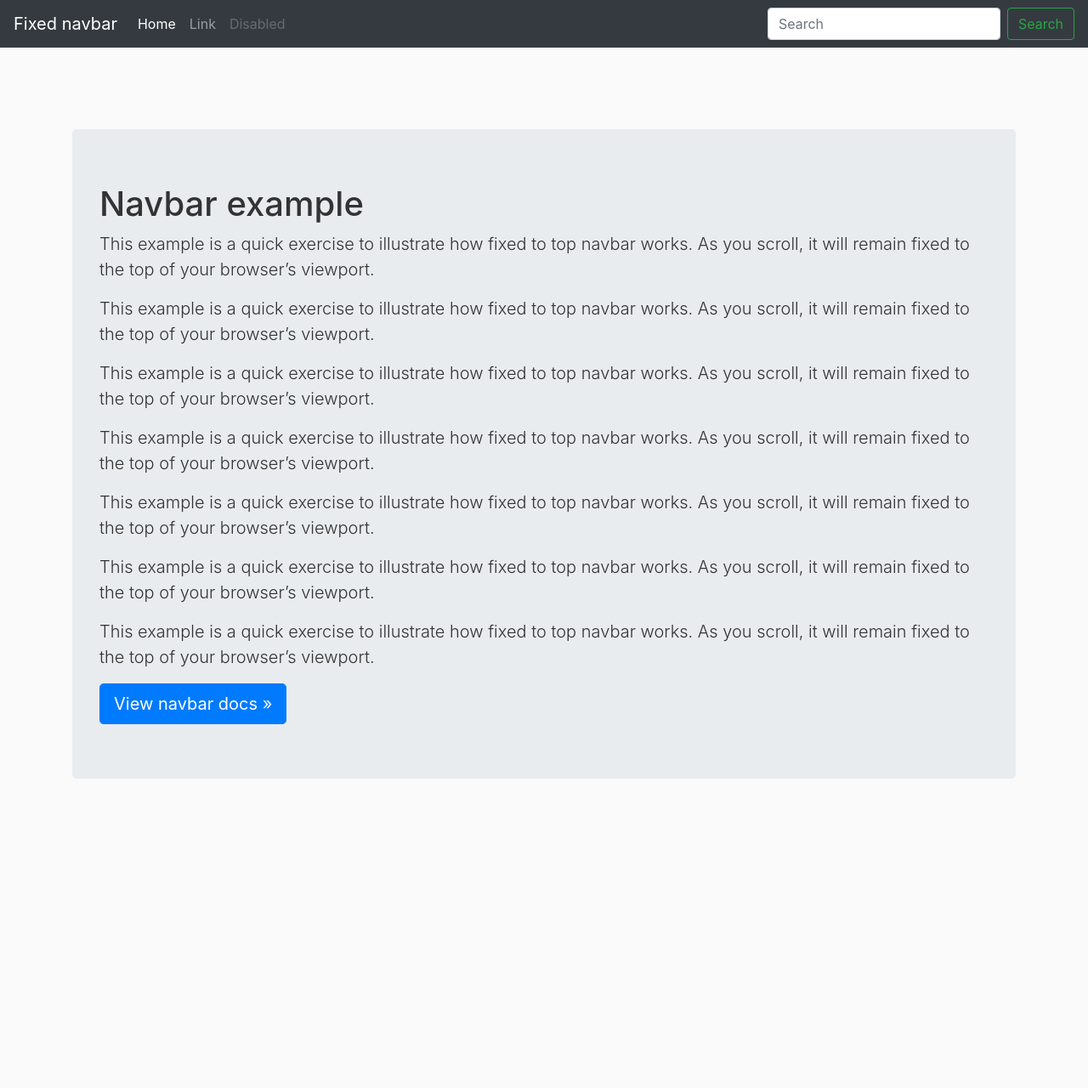
After one commit to jtroussard/auto-shop-management-software, a Django app: template shop_mngr_project/job_cards/templates/job_cards/test.html in a window 1280 px wide. The commit adds this page. Shown: the whole page at 85% size. Run offline with Django 3.2, Linux system fonts and the light colour scheme; the template is opened without the code that fills it, so the values that code supplies are empty; some libraries are stand-ins or nearby versions.

Commit message:
created test page for bootstrap style stuff

```diff
--- /dev/null
+++ b/shop_mngr_project/job_cards/static/job_cards/base.css
@@ -0,0 +1,10 @@
+body {
+    min-height: 75rem;
+    padding-top: 4.5rem;
+}
+
+body {
+  background: #fafafa;
+  color: #333333;
+  margin-top: 5rem;
+}
--- a/shop_mngr_project/job_cards/templates/job_cards/base.html
+++ b/shop_mngr_project/job_cards/templates/job_cards/base.html
@@ -1,27 +1,53 @@
+{% load static %}
 <!DOCTYPE html>
 <html>
 	<head>
-
 		<!-- Required meta tags -->
 		<meta charset="utf-8">
 		<meta name="viewport" content="width=device-width, initial-scale=1, shrink-to-fit=no">
 		<!-- Bootstrap CSS -->
-	<link rel="stylesheet" href="https://maxcdn.bootstrapcdn.com/bootstrap/4.0.0/css/bootstrap.min.css" integrity="sha384-Gn5384xqQ1aoWXA+058RXPxPg6fy4IWvTNh0E263XmFcJlSAwiGgFAW/dAiS6JXm" crossorigin="anonymous">
+		<link rel="stylesheet" href="https://stackpath.bootstrapcdn.com/bootstrap/4.3.1/css/bootstrap.min.css" integrity="sha384-ggOyR0iXCbMQv3Xipma34MD+dH/1fQ784/j6cY/iJTQUOhcWr7x9JvoRxT2MZw1T" crossorigin="anonymous">
+		{% if title %}
+			<title>Django Blog - {{ title }}</title>
+		{% else %}
+			<title>Django Blog</title>
+		{% endif %}
 
-	{% if title %}
-			<title>Blue Bridge Software - {{ title }}</title>
-	{% else %}
-		<title>Blue Bridge Software</title>
-	{% endif %}
+		<link rel="stylesheet" type="text/css" href="{% static 'job_cards/base.css' %}">
 	</head>
 	<body>
+		<nav class="navbar navbar-expand-md navbar-dark fixed-top bg-dark">
+			<a class="navbar-brand" href="#">Fixed navbar</a>
+			<button class="navbar-toggler" type="button" data-toggle="collapse" data-target="#navbarCollapse" aria-controls="navbarCollapse" aria-expanded="false" aria-label="Toggle navigation">
+			<span class="navbar-toggler-icon"></span>
+			</button>
+			<div class="collapse navbar-collapse" id="navbarCollapse">
+				<ul class="navbar-nav mr-auto">
+					<li class="nav-item active">
+						<a class="nav-link" href="#">Home <span class="sr-only">(current)</span></a>
+					</li>
+					<li class="nav-item">
+						<a class="nav-link" href="#">Link</a>
+					</li>
+					<li class="nav-item">
+						<a class="nav-link disabled" href="#">Disabled</a>
+					</li>
+				</ul>
+				<form class="form-inline mt-2 mt-md-0">
+					<input class="form-control mr-sm-2" type="text" placeholder="Search" aria-label="Search">
+					<button class="btn btn-outline-success my-2 my-sm-0" type="submit">Search</button>
+				</form>
+			</div>
+		</nav>
+		<main role="main" class="container">
 			{% block content1 %}
-	{% endblock %}
+			{% endblock content1 %}
+		</main>
+		<script src="https://code.jquery.com/jquery-3.3.1.slim.min.js" integrity="sha384-q8i/X+965DzO0rT7abK41JStQIAqVgRVzpbzo5smXKp4YfRvH+8abtTE1Pi6jizo" crossorigin="anonymous"></script>
+		<script>window.jQuery || document.write('<script src="/docs/4.3/assets/js/vendor/jquery-slim.min.js"><\/script>')</script>
+		<script src="https://stackpath.bootstrapcdn.com/bootstrap/4.3.1/js/bootstrap.min.js" integrity="sha384-JjSmVgyd0p3pXB1rRibZUAYoIIy6OrQ6VrjIEaFf/nJGzIxFDsf4x0xIM+B07jRM" crossorigin="anonymous"></script>
+		<script src="https://code.jquery.com/jquery-3.3.1.slim.min.js" integrity="sha384-q8i/X+965DzO0rT7abK41JStQIAqVgRVzpbzo5smXKp4YfRvH+8abtTE1Pi6jizo" crossorigin="anonymous"></script>
+		<script src="https://cdnjs.cloudflare.com/ajax/libs/popper.js/1.14.7/umd/popper.min.js" integrity="sha384-UO2eT0CpHqdSJQ6hJty5KVphtPhzWj9WO1clHTMGa3JDZwrnQq4sF86dIHNDz0W1" crossorigin="anonymous"></script>
 
-	<!-- Optional JavaScript -->
-	<!-- jQuery first, then Popper.js, then Bootstrap JS -->
-	<script src="https://code.jquery.com/jquery-3.2.1.slim.min.js" integrity="sha384-KJ3o2DKtIkvYIK3UENzmM7KCkRr/rE9/Qpg6aAZGJwFDMVNA/GpGFF93hXpG5KkN" crossorigin="anonymous"></script>
-	<script src="https://cdnjs.cloudflare.com/ajax/libs/popper.js/1.12.9/umd/popper.min.js" integrity="sha384-ApNbgh9B+Y1QKtv3Rn7W3mgPxhU9K/ScQsAP7hUibX39j7fakFPskvXusvfa0b4Q" crossorigin="anonymous"></script>
-	<script src="https://maxcdn.bootstrapcdn.com/bootstrap/4.0.0/js/bootstrap.min.js" integrity="sha384-JZR6Spejh4U02d8jOt6vLEHfe/JQGiRRSQQxSfFWpi1MquVdAyjUar5+76PVCmYl" crossorigin="anonymous"></script>
 	</body>
 </html>
--- /dev/null
+++ b/shop_mngr_project/job_cards/templates/job_cards/test.html
@@ -0,0 +1,15 @@
+{% extends 'job_cards/base.html' %}
+{% block content1 %}
+    <div class="jumbotron">
+      <h1>Navbar example</h1>
+      <p class="lead">This example is a quick exercise to illustrate how fixed to top navbar works. As you scroll, it will remain fixed to the top of your browser’s viewport.</p>
+      <p class="lead">This example is a quick exercise to illustrate how fixed to top navbar works. As you scroll, it will remain fixed to the top of your browser’s viewport.</p>
+      <p class="lead">This example is a quick exercise to illustrate how fixed to top navbar works. As you scroll, it will remain fixed to the top of your browser’s viewport.</p>
+      <p class="lead">This example is a quick exercise to illustrate how fixed to top navbar works. As you scroll, it will remain fixed to the top of your browser’s viewport.</p>
+      <p class="lead">This example is a quick exercise to illustrate how fixed to top navbar works. As you scroll, it will remain fixed to the top of your browser’s viewport.</p>
+      <p class="lead">This example is a quick exercise to illustrate how fixed to top navbar works. As you scroll, it will remain fixed to the top of your browser’s viewport.</p>
+      <p class="lead">This example is a quick exercise to illustrate how fixed to top navbar works. As you scroll, it will remain fixed to the top of your browser’s viewport.</p>
+
+      <a class="btn btn-lg btn-primary" href="/docs/4.3/components/navbar/" role="button">View navbar docs &raquo;</a>
+    </div>
+{% endblock content1 %}
--- a/shop_mngr_project/job_cards/urls.py
+++ b/shop_mngr_project/job_cards/urls.py
@@ -5,4 +5,5 @@ from . import views
 urlpatterns = [
         path('', views.home, name="jc-home"),
         path('about/', views.about, name="jc-about"),
+        path('test/', views.test, name="jc-test"),
 ]
--- a/shop_mngr_project/job_cards/views.py
+++ b/shop_mngr_project/job_cards/views.py
@@ -43,3 +43,6 @@ def home(request):
 
 def about(request):
     return render(request, 'job_cards/about.html', {'title': 'About Page'})
+
+def test(request):
+    return render(request, 'job_cards/test.html', {'title': 'Test Page'})
--- a/shop_mngr_project/shop_mngr_project/urls.py
+++ b/shop_mngr_project/shop_mngr_project/urls.py
@@ -24,4 +24,5 @@ from django.urls import path, include
 urlpatterns = [
     path('admin/', admin.site.urls),
     path('jc/', include('job_cards.urls')),
+    path('', include('job_cards.urls')),
 ]
```
Also changed, not shown: shop_mngr_project/job_cards/templates/job_cards/home.html (+20 -1 lines). Lines whose indentation alone changed are shown as unchanged.
